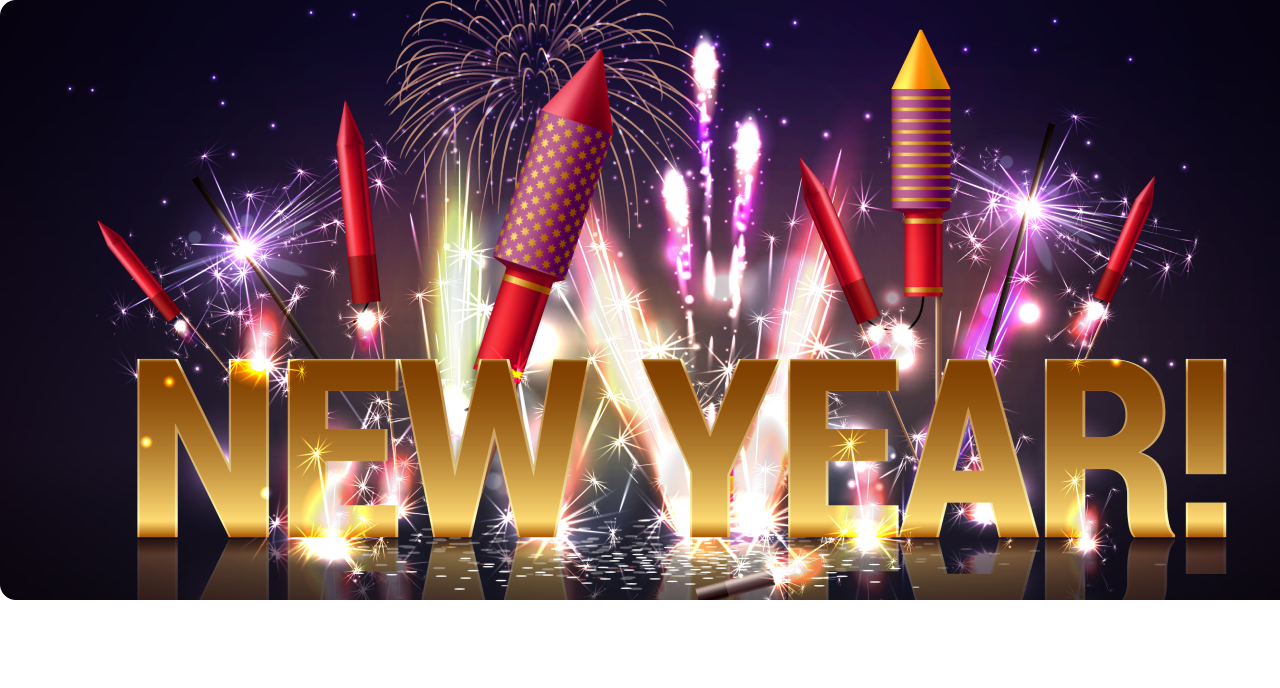
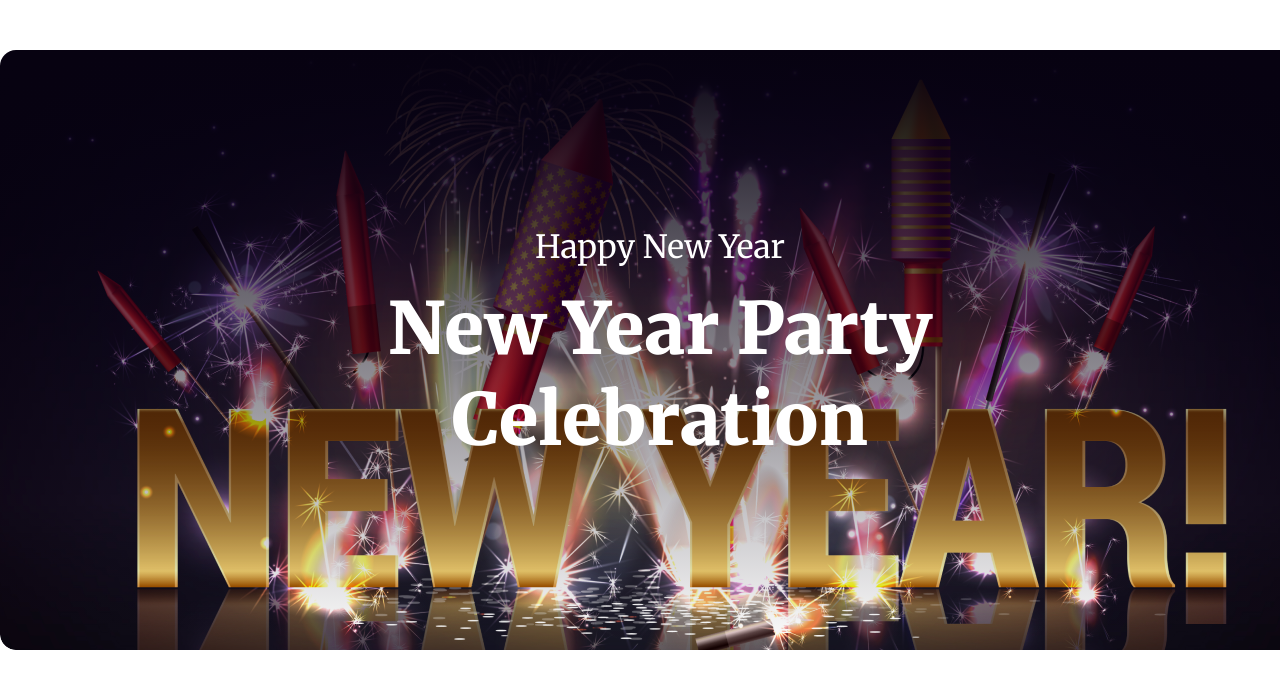
Before and after one commit to Oronno-Akter-Usha/assignment-1-new-year, a plain HTML site: page index.html in a window 1280 px wide. Shown: the top 688 px of the page. Drawn offline with Linux system fonts and the light colour scheme.

Commit message:
added header banner section

```diff
--- a/index.html
+++ b/index.html
@@ -1,17 +1,22 @@
 <!DOCTYPE html>
 <html lang="en">
+
 <head>
     <meta charset="UTF-8">
     <meta name="viewport" content="width=device-width, initial-scale=1.0">
     <title>New Year</title>
     <link rel="stylesheet" href="styles/style.css">
 </head>
+
 <body>
     <header>
         <div class="banner">
-            <div class="banner-img"></div>
-            <div class="banner-text"></div>
+            <div class="banner-text">
+                <h5 class="white-txt fm-400">Happy New Year</h5>
+                <h2 class="white-txt fm-900">New Year Party Celebration</h2>
+            </div>
         </div>
     </header>
 </body>
+
 </html>
--- a/styles/style.css
+++ b/styles/style.css
@@ -34,10 +34,42 @@
     font-weight: 700;
 }
 
+/* Font color
+    txt = text */
+.red-txt{
+    color: #F00;
+}
+.black-txt{
+    color: #070211;
+}
+.white-txt{
+    color: #FFF;
+}
+
 /* header banner section */
 .banner{
     width: 1320px;
     height: 600px;
-    background-image: url('../resources/Banner-Image.png');
-    background-size: 100%;
+    margin-top: 50px;
+    margin-left: auto;
+    margin-right: auto;
+    background: linear-gradient(180deg, #070211 0%, rgba(7, 2, 17, 0.00) 100%), url('../resources/Banner-Image.png');
+    /* background-image: url('../resources/Banner-Image.png'); */
+    border-radius: 16px;
 }
+.banner h5{
+    font-size: 32px;
+    text-align: center;
+    padding-top: 177px;
+}
+.banner h2{
+    font-size:72px;
+    width: 632px;
+    height: 190px;
+    margin: 16px;
+    text-align: center;
+    margin-left: auto;
+    margin-right: auto;
+
+
+}
```
